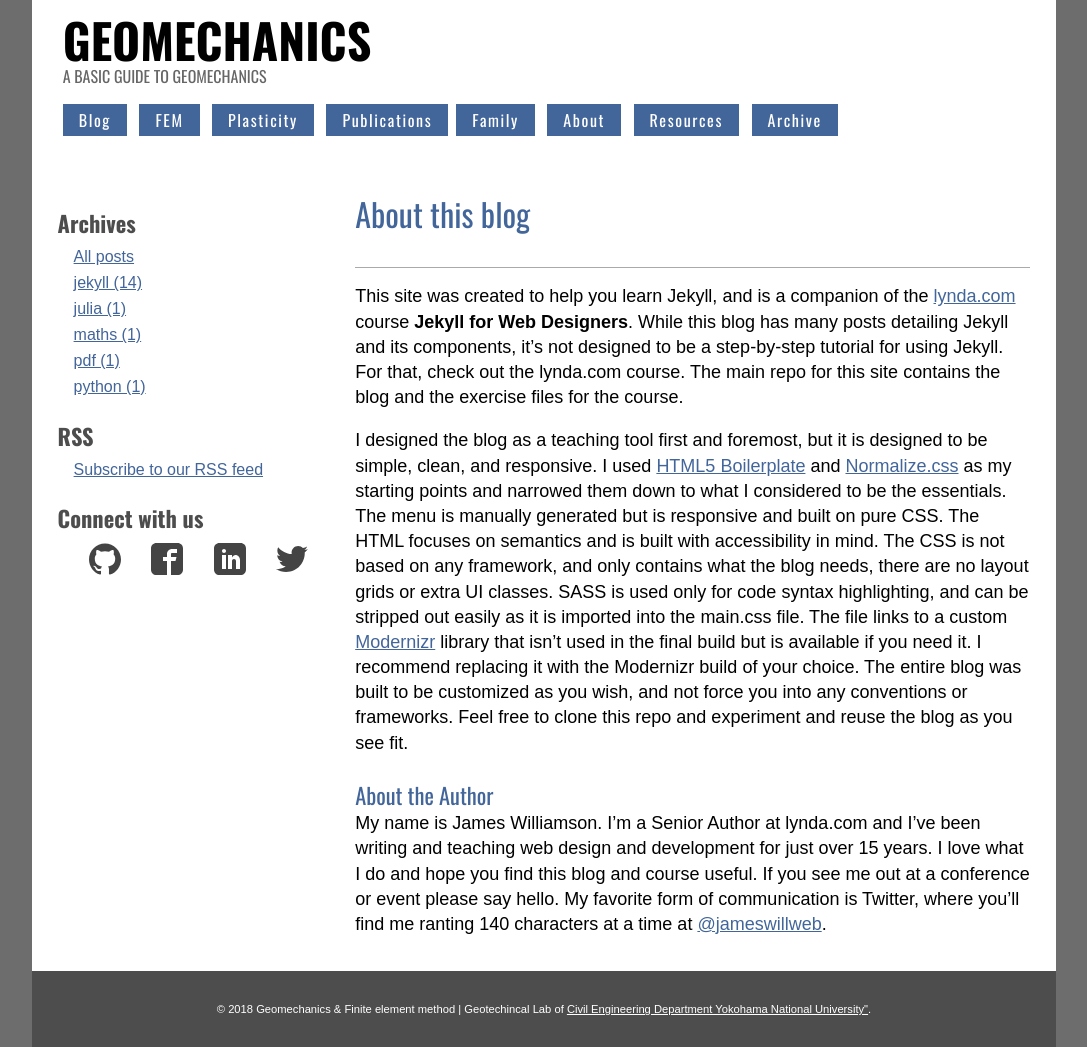
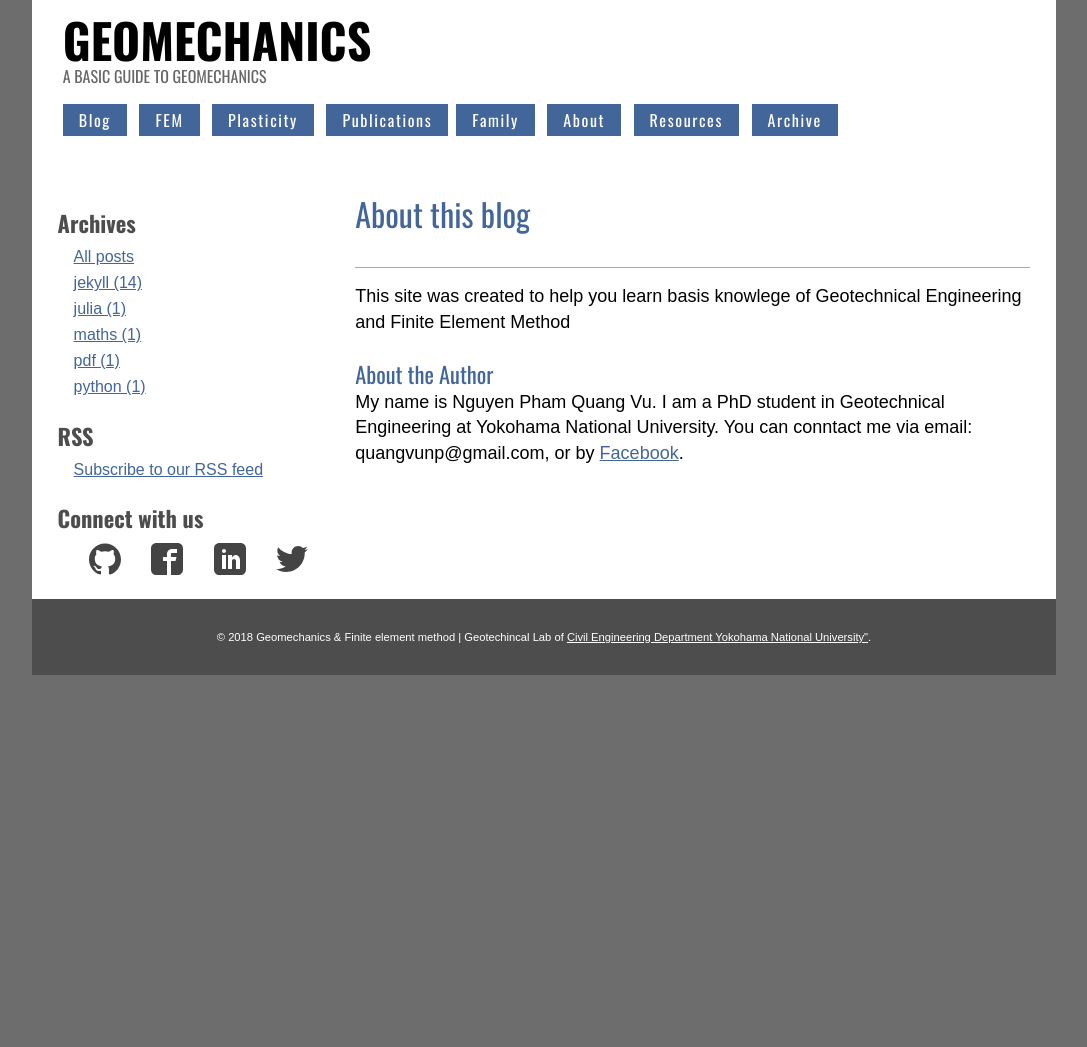
Before and after one commit to quangvunp/geomechanics, a Jekyll site: the page built from about.md, in a window 1280 px wide. Shown: the whole page, without its empty margins (96-1183 px from the left). Built offline with Jekyll 4.4.1, drawn with Linux system fonts in a browser that asks for light colours; after the commit the page ends 900 px from its top, so only the background shows below that.

Commit message:
Update about.md

```diff
--- a/about.md
+++ b/about.md
@@ -3,10 +3,8 @@ layout: page
 title: About this blog
 ---
 
-This site was created to help you learn Jekyll, and is a companion of the [lynda.com](http://www.lynda.com) course **Jekyll for Web Designers**. While this blog has many posts detailing Jekyll and its components, it's not designed to be a step-by-step tutorial for using Jekyll. For that, check out the lynda.com course. The main repo for this site contains the blog and the exercise files for the course.
-
-I designed the blog as a teaching tool first and foremost, but it is designed to be simple, clean, and responsive. I used [HTML5 Boilerplate](https://html5boilerplate.com/ "html5 boilerplate") and [Normalize.css](http://necolas.github.io/normalize.css/ "normalize.css") as my starting points and narrowed them down to what I considered to be the essentials. The menu is manually generated but is responsive and built on pure CSS. The HTML focuses on semantics and is built with accessibility in mind. The CSS is not based on any framework, and only contains what the blog needs, there are no layout grids or extra UI classes. SASS is used only for code syntax highlighting, and can be stripped out easily as it is imported into the main.css file. The file links to a custom [Modernizr](http://modernizr.com/ "modernizr") library that isn't used in the final build but is available if you need it. I recommend replacing it with the Modernizr build of your choice. The entire blog was built to be customized as you wish, and not force you into any conventions or frameworks. Feel free to clone this repo and experiment and reuse the blog as you see fit.
+This site was created to help you learn basis knowlege of Geotechnical Engineering and Finite Element Method
 
 ### About the Author
 
-My name is James Williamson. I'm a Senior Author at lynda.com and I've been writing and teaching web design and development for just over 15 years. I love what I do and hope you find this blog and course useful. If you see me out at a conference or event please say hello. My favorite form of communication is Twitter, where you'll find me ranting 140 characters at a time at [@jameswillweb](https://twitter.com/jameswillweb "my twitter profile").
+My name is Nguyen Pham Quang Vu. I am a PhD student in Geotechnical Engineering at Yokohama National University. You can conntact me via email: quangvunp@gmail.com, or by [Facebook]("https://www.facebook.com/quangvu.np").
```
